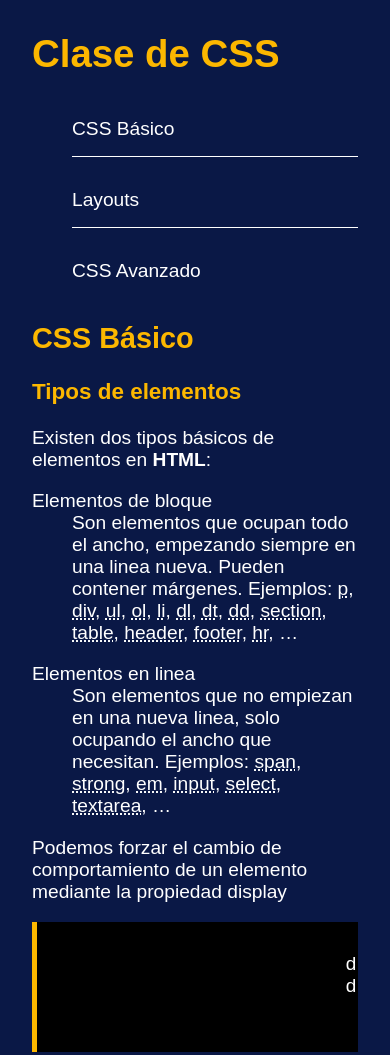
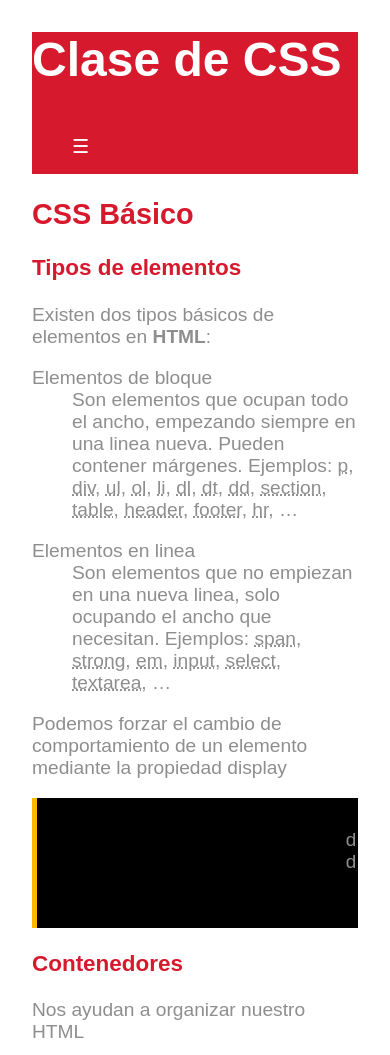
Before and after one commit to FSD0321STR/cursoCSS, a plain HTML site: page index.html in a window 390 px wide. Shown: the top 1055 px of the page. Drawn offline with Linux system fonts and the light colour scheme.

Commit message:
cambios-1

```diff
--- a/index.html
+++ b/index.html
@@ -7,10 +7,11 @@
     </head>
     <body>
         <header>
-            <h1 class="destacado">Clase de CSS</h1>
+            <h1 class="destacado" class="h1">Clase de CSS</h1>
 
             <nav>
                 <ul class="menu">
+                    <li class="hamburguer-menu">☰</li>
                     <li>
                         <a href="#basic">CSS Básico</a>
                     </li>
--- a/style.css
+++ b/style.css
@@ -1,18 +1,36 @@
+:root{
+    --text-color: #8E8E8E;
+    --background-color: #FFFFFF;
+}
+
 body {
-    color: #FFFFFF;
-    background-color: #0A1846;
+    color: var(--text-color);
+    background-color: var(--background-color);
     margin: 2rem;
     font-family: sans-serif;
     font-size: 1.2rem;
 }
 
-h1, h2, h3, h4 {
-    color: #FCB700;
+header {
+    background-color: #d7192d ;
+}
+
+h1 {
+    color: #FFFFFF;
+    font-size: 3rem;
+}
+
+h2, h3, h4 {
+    color: #d7192d;
 }
 
 a {
     color: #FFFFFF;
     text-decoration: none;
+}
+
+a:hover {
+    color: #FCD100;
 }
 
 img {
@@ -21,8 +39,8 @@ img {
 
 ul li {
     list-style-type: none;
-    border-bottom: 1px solid #FFFFFF;
-    padding: 1rem 0;
+    border-bottom: none;
+    padding: 1rem 0;;
 }
 
 table td {
@@ -73,16 +91,33 @@ nav ul {
     gap: 1rem;
 }
 
+.hamburguer-menu {
+    color: #FFFFFF;
+}
 
 
-@media screen and (max-width: 419px) {
+/* MOBILE */
+@media screen and (max-width: 435px) {
     ul li:last-child {
         border:0;
     }
+
+    nav ul li:first-child {
+        display: block;
+        border: none;
+    }
+
+    nav ul li {
+        display: none;
+    }
 }
 
-@media screen and (min-width: 420px) {
+@media screen and (min-width: 430px) {
     nav ul {
         flex-direction:row;
     }
+
+    nav ul li:first-child {
+        display: none;
+    }
 }
```
